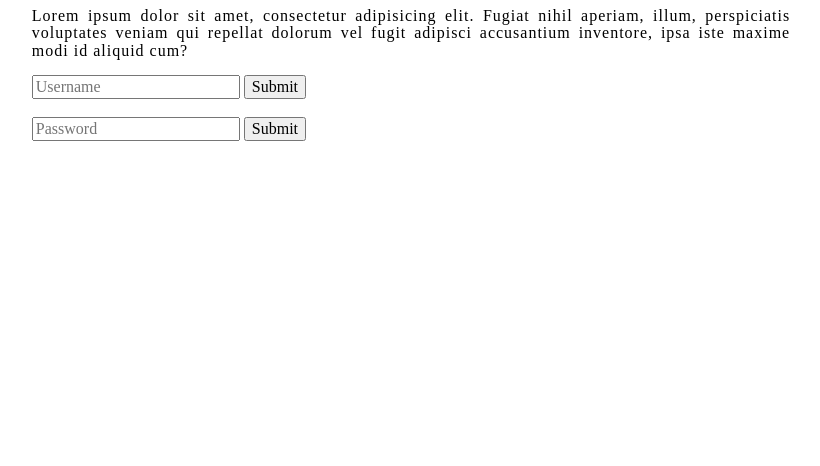
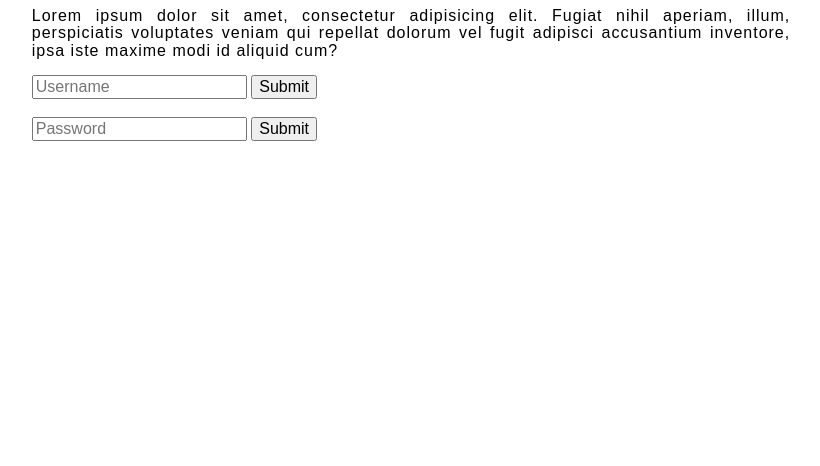
Before and after one commit to MickeMarten/MentorMatch, a plain HTML site: page loginMentor.html in a window 1280 px wide. Shown: the part 334-800 px from the top of the page, without its empty margins (229-1049 px from the left). Drawn offline with Linux system fonts and the light colour scheme.

Commit message:
FontUpdate

```diff
--- a/main.css
+++ b/main.css
@@ -40,16 +40,10 @@
 
 /* Login pages */
 
-
-
-
-
-
 .loginPageDiv {
 
-    font-size: 100%;
     padding: 20%;
-
+    font-family: fantasy;
 
 
 }
@@ -69,4 +63,5 @@ font-weight:normal;
 
 
 
+
 }
```
